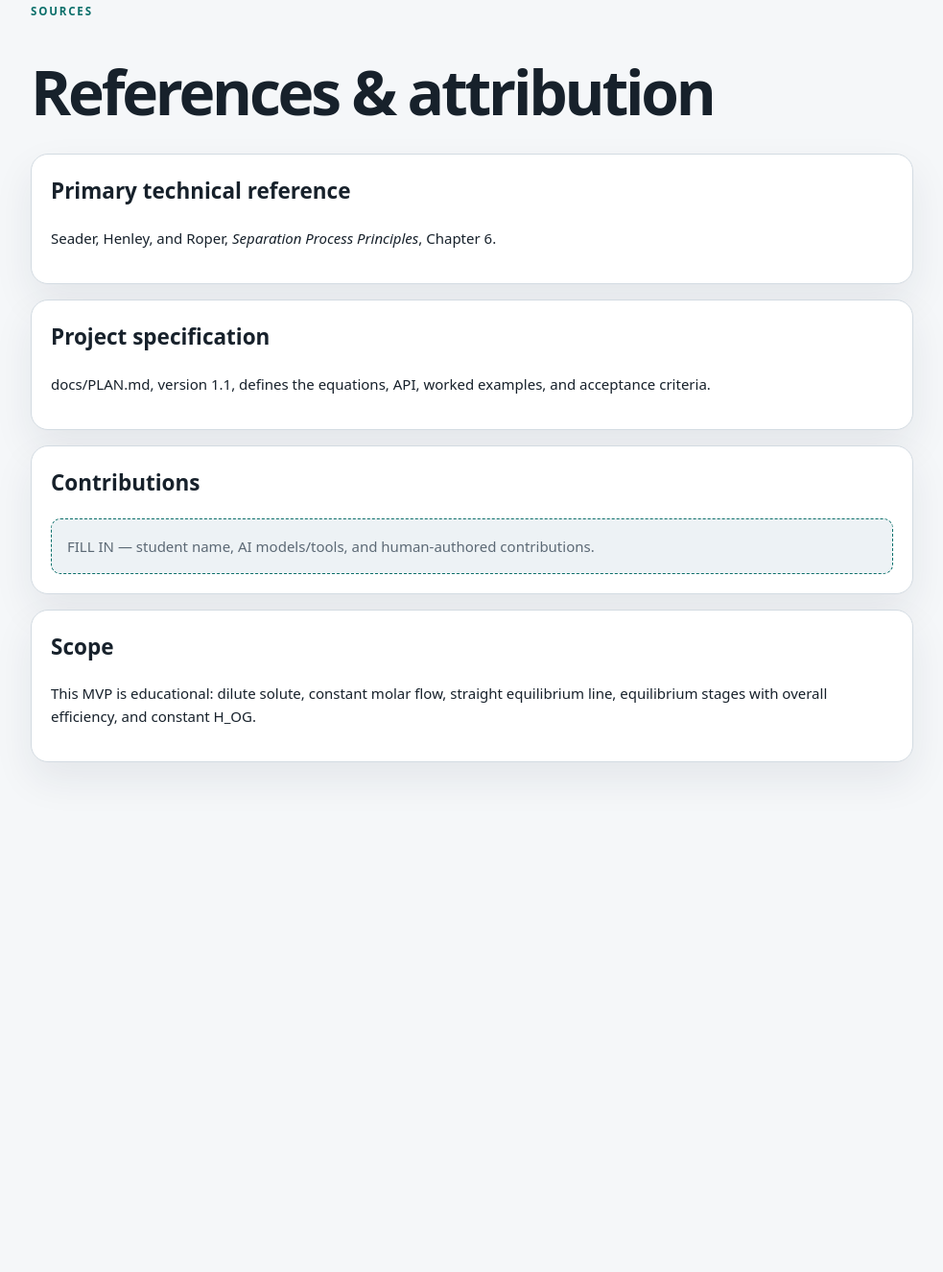
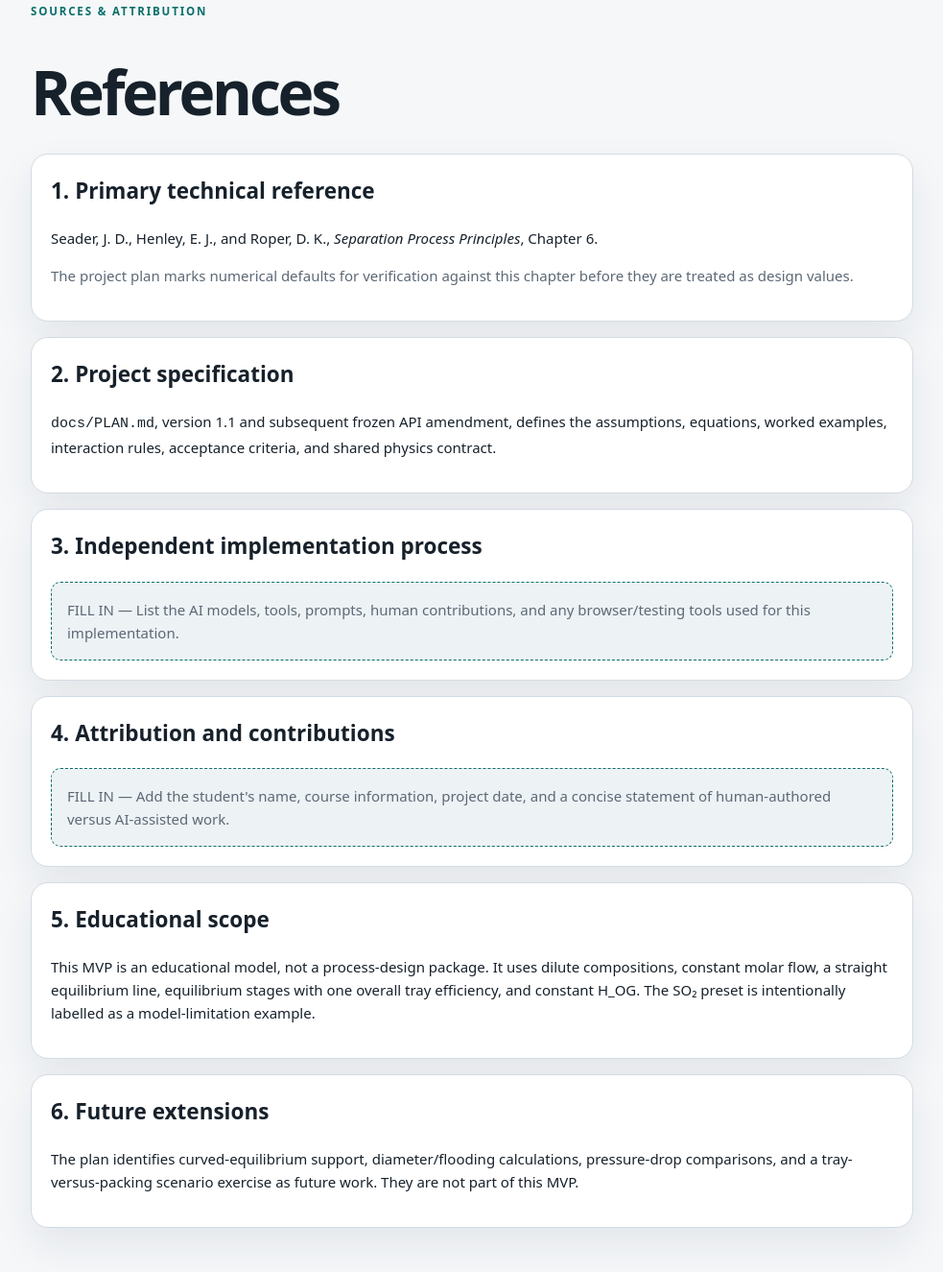
Before and after one commit to BE-aa8/seperations, a website: page impl-b/references.html in a window 1280 px wide. Shown: the part 113-1438 px from the top of the page at 96% size, without its empty margins (148-1131 px from the left). Before the commit the page ends 971 px from the top, so only its background shows below. Drawn offline with Linux system fonts and the light colour scheme.

Commit message:
Round 2: expand demo and supporting pages

```diff
--- a/impl-b/references.html
+++ b/impl-b/references.html
@@ -1 +1,85 @@
-<!doctype html><html lang="en"><head><meta charset="utf-8"><meta name="viewport" content="width=device-width,initial-scale=1"><title>References · Absorption Explorer</title><link rel="stylesheet" href="css/theme.css"><link rel="stylesheet" href="css/base.css"><link rel="stylesheet" href="css/layout.css"></head><body><header class="site-header"><a class="brand" href="index.html">Absorption Explorer</a><nav><a href="index.html">Demo</a><a href="video.html">Video</a><a href="transcript.html">Transcript</a><a href="docs.html">Docs</a><a href="model-comparison.html">Model comparison</a><a href="references.html">References</a></nav></header><main class="doc-page"><p class="eyebrow">SOURCES</p><h1>References & attribution</h1><article><h2>Primary technical reference</h2><p>Seader, Henley, and Roper, <em>Separation Process Principles</em>, Chapter 6.</p></article><article><h2>Project specification</h2><p>docs/PLAN.md, version 1.1, defines the equations, API, worked examples, and acceptance criteria.</p></article><article><h2>Contributions</h2><div class="fill">FILL IN — student name, AI models/tools, and human-authored contributions.</div></article><article><h2>Scope</h2><p>This MVP is educational: dilute solute, constant molar flow, straight equilibrium line, equilibrium stages with overall efficiency, and constant H_OG.</p></article></main></body></html>
+<!doctype html>
+<html lang="en">
+<head>
+  <meta charset="utf-8">
+  <meta name="viewport" content="width=device-width, initial-scale=1">
+  <title>References · Absorption Explorer</title>
+  <link rel="stylesheet" href="css/theme.css">
+  <link rel="stylesheet" href="css/base.css">
+  <link rel="stylesheet" href="css/layout.css">
+</head>
+<body>
+  <header class="site-header">
+    <a class="brand" href="index.html">Absorption Explorer</a>
+    <nav aria-label="Site navigation">
+      <a href="index.html">Demo</a>
+      <a href="video.html">Video</a>
+      <a href="transcript.html">Transcript</a>
+      <a href="docs.html">Docs</a>
+      <a href="model-comparison.html">Model comparison</a>
+      <a href="references.html">References</a>
+    </nav>
+  </header>
+
+  <main class="doc-page">
+    <p class="eyebrow">Sources & attribution</p>
+    <h1>References</h1>
+
+    <article>
+      <h2>1. Primary technical reference</h2>
+      <p>
+        Seader, J. D., Henley, E. J., and Roper, D. K.,
+        <em>Separation Process Principles</em>, Chapter 6.
+      </p>
+      <p class="muted">
+        The project plan marks numerical defaults for verification against this
+        chapter before they are treated as design values.
+      </p>
+    </article>
+
+    <article>
+      <h2>2. Project specification</h2>
+      <p>
+        <code>docs/PLAN.md</code>, version 1.1 and subsequent frozen API amendment,
+        defines the assumptions, equations, worked examples, interaction rules,
+        acceptance criteria, and shared physics contract.
+      </p>
+    </article>
+
+    <article>
+      <h2>3. Independent implementation process</h2>
+      <div class="fill">
+        FILL IN — List the AI models, tools, prompts, human contributions, and any
+        browser/testing tools used for this implementation.
+      </div>
+    </article>
+
+    <article>
+      <h2>4. Attribution and contributions</h2>
+      <div class="fill">
+        FILL IN — Add the student's name, course information, project date, and a
+        concise statement of human-authored versus AI-assisted work.
+      </div>
+    </article>
+
+    <article>
+      <h2>5. Educational scope</h2>
+      <p>
+        This MVP is an educational model, not a process-design package. It uses
+        dilute compositions, constant molar flow, a straight equilibrium line,
+        equilibrium stages with one overall tray efficiency, and constant H_OG.
+        The SO₂ preset is intentionally labelled as a model-limitation example.
+      </p>
+    </article>
+
+    <article>
+      <h2>6. Future extensions</h2>
+      <p>
+        The plan identifies curved-equilibrium support, diameter/flooding calculations,
+        pressure-drop comparisons, and a tray-versus-packing scenario exercise as
+        future work. They are not part of this MVP.
+      </p>
+    </article>
+  </main>
+</body>
+</html>
```
